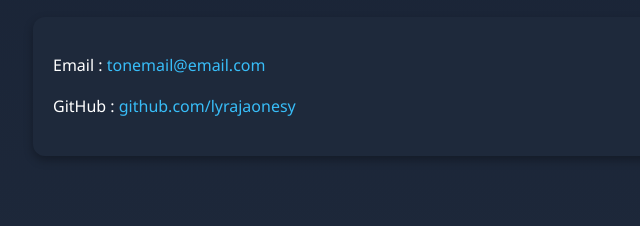
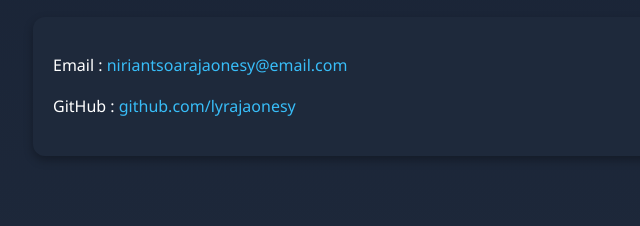
Before and after one commit to niriantsoa677/portlolio-niriantsoa, a plain HTML site: page Index.html in a window 1280 px wide. Shown: the part 1416-1642 px from the top of the page, 157-797 px from the left. Drawn offline with Linux system fonts and the light colour scheme; no server answers.

Commit message:
Update Index.html

```diff
--- a/Index.html
+++ b/Index.html
@@ -3,7 +3,7 @@
 <head>
   <meta charset="UTF-8">
   <meta name="viewport" content="width=device-width, initial-scale=1.0">
-  <title>Portfolio Ly Rajaonesy</title>
+  <title>Portfolio Ly Rajaonesy Sendraniaina Niriantsoa</title>
   <style>
     body {
       margin: 0;
@@ -118,7 +118,7 @@
   <section>
     <h2>📞 Contact</h2>
     <div class="card">
-      <p>Email : <a href="mailto:tonemail@email.com">tonemail@email.com</a></p>
+      <p>Email : <a href="mailto:tonemail@email.com">niriantsoarajaonesy@email.com</a></p>
       <p>GitHub : <a href="https://github.com/lyrajaonesy" target="_blank">github.com/lyrajaonesy</a></p>
     </div>
   </section>
```
